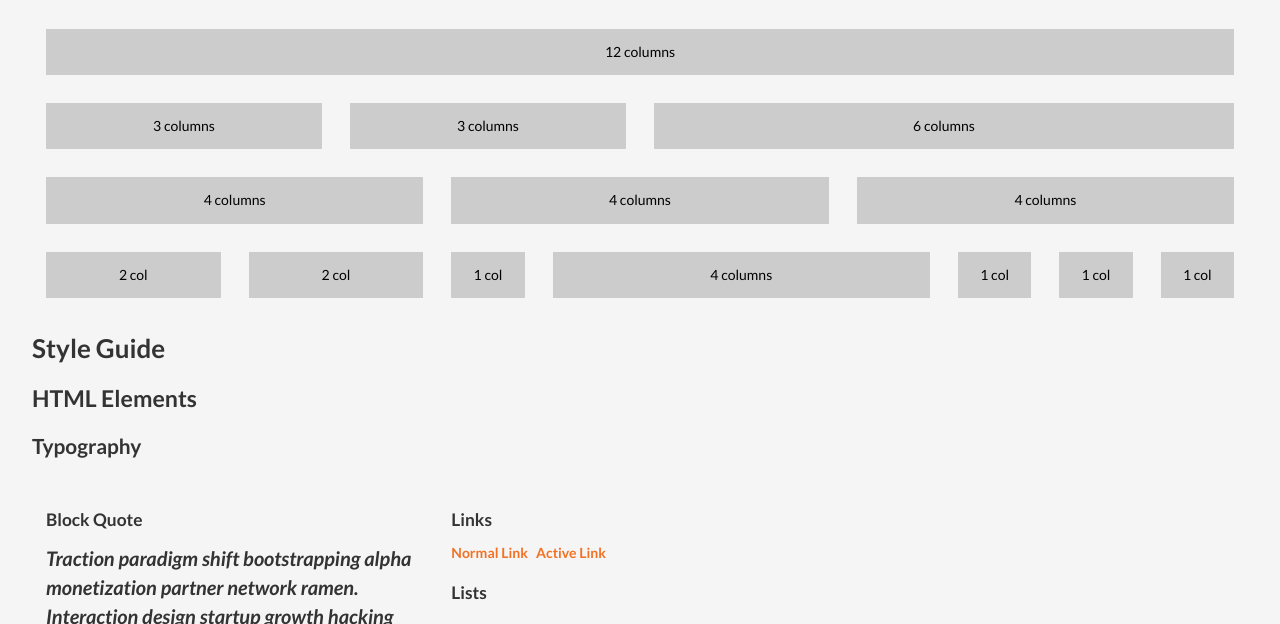
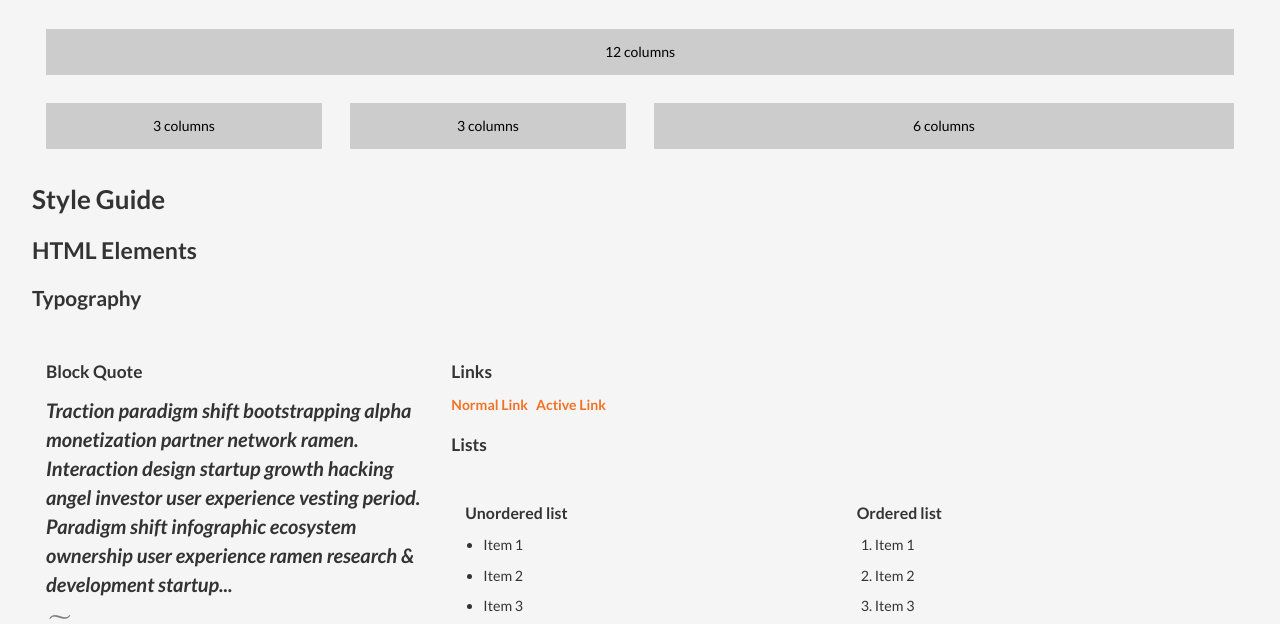
Before and after one commit to m-mma/tdf, a website: page src/index.html in a window 1280 px wide. Shown: the part 128-752 px from the top of the page. Drawn offline with nearby package versions, Linux system fonts and the light colour scheme; files that its build step writes are made by us from their sources.

```diff
--- a/src/index.html
+++ b/src/index.html
@@ -77,24 +77,11 @@
             <div class="col-3"><span>3 columns</span></div>
             <div class="col-6"><span>6 columns</span></div>
           </div>
-          <div class="row">
-            <div class="col-4"><span>4 columns</span></div>
-            <div class="col-4"><span>4 columns</span></div>
-            <div class="col-4"><span>4 columns</span></div>
-          </div>
-          <div class="row">
-            <div class="col-2"><span>2 col</span></div>
-            <div class="col-2"><span>2 col</span></div>
-            <div class="col-1"><span>1 col</span></div>
-            <div class="col-4"><span>4 columns</span></div>
-            <div class="col-1"><span>1 col</span></div>
-            <div class="col-1"><span>1 col</span></div>
-            <div class="col-1"><span>1 col</span></div>
-          </div>
         </div>
-      </section
 
-				<hr>
+      </section>
+
+
 
     </article>
 
@@ -193,7 +180,7 @@
     <article class="gridDemo" id="grid">
       <section>
         <div class="wrapper">
-
+          <hr>
           <div class="row">
             <h2 class="text-center">Grid Layout</h2>
             <div class="col-12"><span>12 columns</span></div>
--- a/src/sass/components/_footer.scss
+++ b/src/sass/components/_footer.scss
@@ -1,5 +1,6 @@
 footer {
   background-color: $white;
+  padding-top: $paragraph-margin;
   .footer__copyright {
     display: block;
     text-align: center;
```
Also changed, not shown: index.html (+1 -1 lines), css/main-styles.css, 1 other file.
